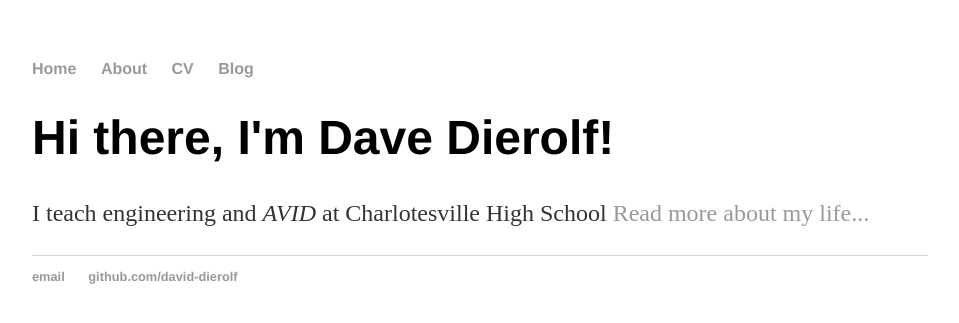
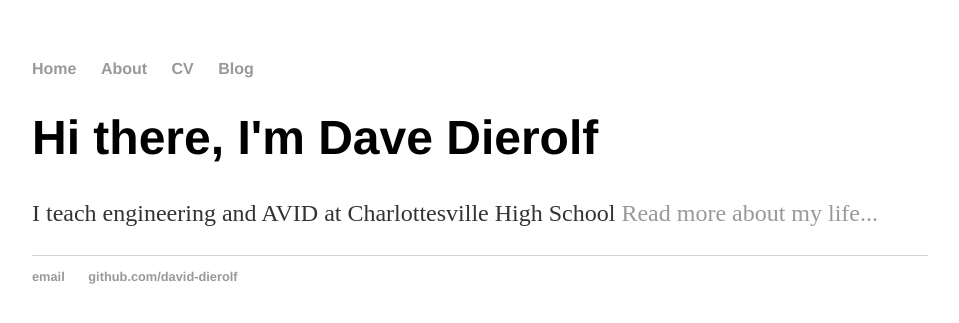
Before and after one commit to david-dierolf/david-dierolf.github.io, a Jekyll site: the page built from index.html, in a window 1280 px wide. Shown: the top 323 px of the page, without its empty margins (160-1119 px from the left). Built offline with Jekyll 4.4.1, drawn with Linux system fonts in a browser that asks for light colours.

Commit message:
corrections to blurb

```diff
--- a/index.html
+++ b/index.html
@@ -3,7 +3,7 @@ layout: default
 title: Dave Dierolf, Teacher
 ---
 <div class="blurb">
-	<h1>Hi there, I'm Dave Dierolf!</h1>
-	<p>I teach engineering and <em>AVID</em> at Charlotesville High School
+	<h1>Hi there, I'm Dave Dierolf</h1>
+	<p>I teach engineering and AVID at Charlottesville High School
 		<a href="/about">Read more about my life...</a></p>
 </div><!-- /.blurb -->
```
